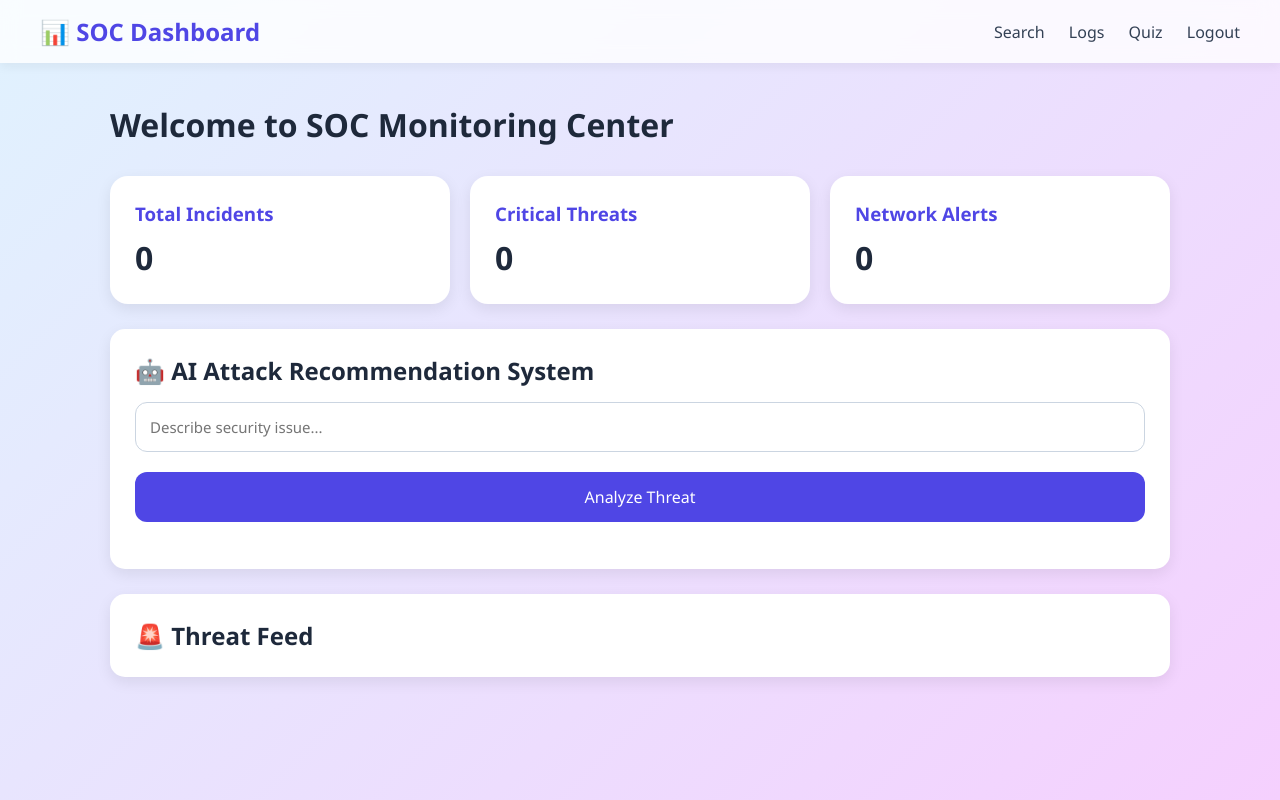
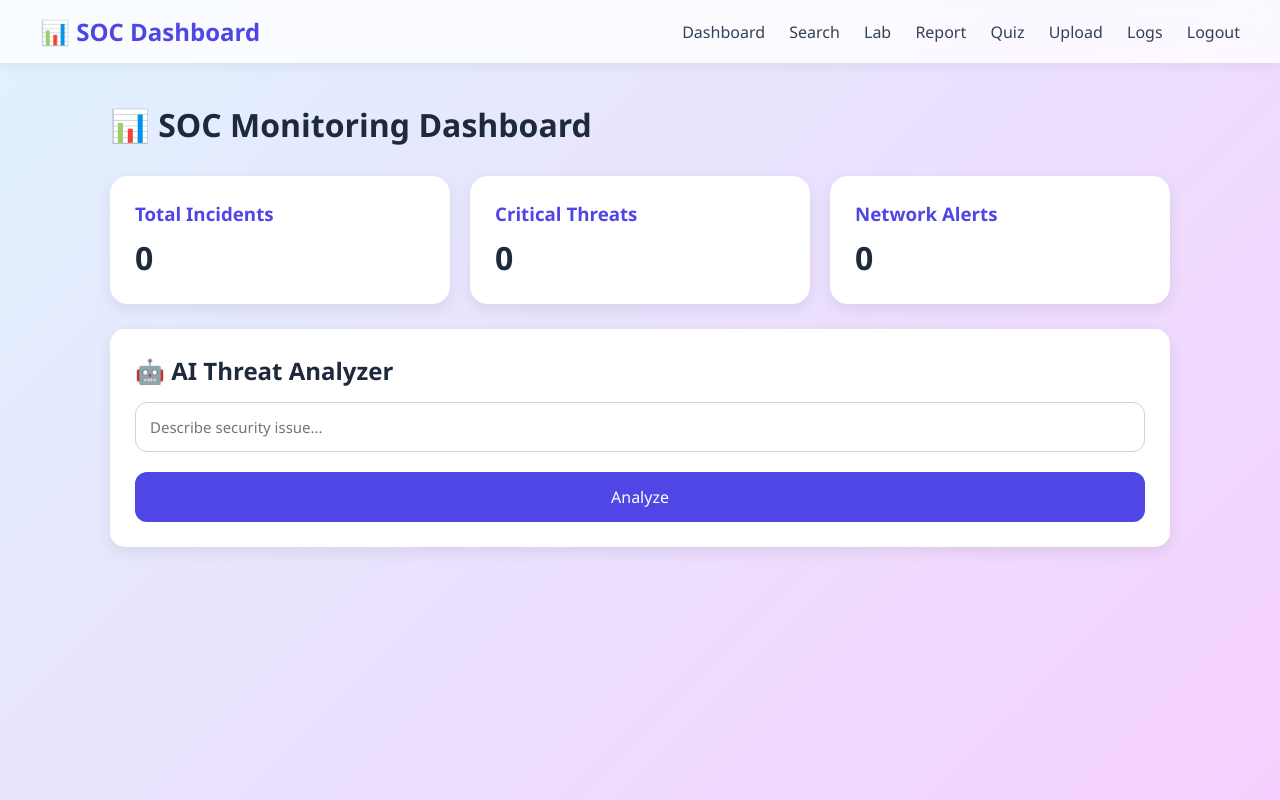
Before and after one commit to Ojas-597/cybersec-soc-lab, a website: page public/dashboard.html in a window 1280 px wide. Drawn offline with Linux system fonts and the light colour scheme; no server answers.

Commit message:
Update dashboard.html

```diff
--- a/public/dashboard.html
+++ b/public/dashboard.html
@@ -1,355 +1,142 @@
 <!DOCTYPE html>
 <html>
-
 <head>
-
   <title>SOC Dashboard</title>
-
   <link rel="stylesheet" href="style.css">
-
 </head>
-
 <body>
 
+<!-- NAVBAR -->
 <div class="navbar">
+  <div class="logo">📊 SOC Dashboard</div>
 
-  <div class="logo">
-    📊 SOC Dashboard
+  <div class="nav-links">
+    <a href="dashboard.html">Dashboard</a>
+    <a href="search.html">Search</a>
+    <a href="lab.html">Lab</a>
+    <a href="report.html">Report</a>
+    <a href="quiz.html">Quiz</a>
+    <a href="upload.html" id="uploadLink">Upload</a>
+    <a href="logs.html" id="logsLink">Logs</a>
+    <a href="/logout">Logout</a>
+  </div>
+</div>
+
+<div class="container">
+
+<h1>📊 SOC Monitoring Dashboard</h1>
+
+<!-- STATS -->
+<div class="card-grid">
+
+  <div class="card">
+    <h3>Total Incidents</h3>
+    <h1 id="incidents">0</h1>
   </div>
 
-  <div class="nav-links">
+  <div class="card">
+    <h3>Critical Threats</h3>
+    <h1 id="critical">0</h1>
+  </div>
 
-    <a href="search.html">
-      Search
-    </a>
-
-    <a href="logs.html" id="logsLink">
-      Logs
-    </a>
-
-    <a href="quiz.html">
-      Quiz
-    </a>
-
-    <a href="/logout">
-      Logout
-    </a>
-
+  <div class="card">
+    <h3>Network Alerts</h3>
+    <h1 id="alerts">0</h1>
   </div>
 
 </div>
 
+<!-- AI ANALYZER -->
+<div class="result-box">
 
-<div class="container">
+<h2>🤖 AI Threat Analyzer</h2>
 
-  <h1>
-    Welcome to SOC Monitoring Center
-  </h1>
+<input id="q" placeholder="Describe security issue...">
+<button onclick="ask()">Analyze</button>
 
-
-  <!-- =========================
-       STATS
-  ========================= -->
-
-  <div class="card-grid">
-
-    <div class="card">
-
-      <h3>Total Incidents</h3>
-
-      <h1 id="incidents">
-        0
-      </h1>
-
-    </div>
-
-
-    <div class="card">
-
-      <h3>Critical Threats</h3>
-
-      <h1 id="critical">
-        0
-      </h1>
-
-    </div>
-
-
-    <div class="card">
-
-      <h3>Network Alerts</h3>
-
-      <h1 id="alerts">
-        0
-      </h1>
-
-    </div>
-
-  </div>
-
-
-  <!-- =========================
-       AI ANALYZER
-  ========================= -->
-
-  <div class="result-box">
-
-    <h2>
-      🤖 AI Attack Recommendation System
-    </h2>
-
-    <input
-      id="q"
-      placeholder="Describe security issue..."
-    >
-
-    <button onclick="ask()">
-      Analyze Threat
-    </button>
-
-    <br><br>
-
-    <div id="res"></div>
-
-  </div>
-
-
-  <!-- =========================
-       THREAT FEED
-  ========================= -->
-
-  <div class="result-box">
-
-    <h2>
-      🚨 Threat Feed
-    </h2>
-
-    <div id="feed"></div>
-
-  </div>
+<div id="res"></div>
 
 </div>
 
-
+</div>
 
 <script>
 
-/* =========================
-   ROLE CHECK
-========================= */
+// AUTH + ROLE CONTROL
+fetch("/me")
+.then(r=>r.json())
+.then(data=>{
 
-fetch("/me")
-
-.then(res => res.json())
-
-.then(data => {
-
-  if (!data.loggedIn) {
-
-    window.location.href =
-      "/login.html";
-
+  if(!data.loggedIn){
+    window.location.href="/login.html";
     return;
-
   }
 
+  const role = data.user.role;
 
-  const role =
-    data.user.role;
+  // hide upload for non-admin
+  if(role !== "admin"){
+    const up = document.getElementById("uploadLink");
+    if(up) up.style.display="none";
+  }
 
-
-  console.log(
-    "Logged in as:",
-    role
-  );
-
-
-  /* =========================
-     USER RESTRICTIONS
-  ========================= */
-
-  if (role === "user") {
-
-    document
-      .getElementById("logsLink")
-      .style.display = "none";
-
+  // hide logs for normal users
+  if(role === "user"){
+    const logs = document.getElementById("logsLink");
+    if(logs) logs.style.display="none";
   }
 
 });
 
+// STATS
+let total=0, critical=0, alerts=0;
 
-/* =========================
-   COUNTERS
-========================= */
-
-let totalIncidents = 0;
-
-let criticalThreats = 0;
-
-let networkAlerts = 0;
-
-
-/* =========================
-   UPDATE STATS
-========================= */
-
-function updateStats() {
-
-  document.getElementById("incidents")
-    .innerText = totalIncidents;
-
-  document.getElementById("critical")
-    .innerText = criticalThreats;
-
-  document.getElementById("alerts")
-    .innerText = networkAlerts;
-
+function update(){
+  document.getElementById("incidents").innerText=total;
+  document.getElementById("critical").innerText=critical;
+  document.getElementById("alerts").innerText=alerts;
 }
 
+// AI ANALYZER
+function ask(){
 
-/* =========================
-   AI ANALYZER
-========================= */
+  let question = document.getElementById("q").value;
 
-function ask() {
+  fetch("/ask",{
+    method:"POST",
+    headers:{"Content-Type":"application/json"},
+    body:JSON.stringify({question})
+  })
+  .then(r=>r.json())
+  .then(data=>{
 
-  let question =
-    document.getElementById("q").value;
+    let html="";
 
-
-  fetch("/ask", {
-
-    method: "POST",
-
-    headers: {
-
-      "Content-Type":
-        "application/json"
-
-    },
-
-    body: JSON.stringify({
-
-      question
-
-    })
-
-  })
-
-  .then(res => res.json())
-
-  .then(data => {
-
-    let html = "";
-
-
-    data.forEach(d => {
+    data.forEach(d=>{
 
       html += `
-
         <div class="card">
-
-          <h3>
-            🚨 ${d.attack}
-          </h3>
-
-          <p>
-
-            <b>Severity:</b>
-
-            ${d.severity}
-
-          </p>
-
-          <p>
-
-            <b>Tool:</b>
-
-            ${d.tool}
-
-          </p>
-
-          <p>
-
-            <b>Solution:</b>
-
-            ${d.solution}
-
-          </p>
-
-          <p>
-
-            <b>Confidence:</b>
-
-            ${d.confidence}
-
-          </p>
-
+          <h3>🚨 ${d.attack}</h3>
+          <p><b>Severity:</b> ${d.severity}</p>
+          <p><b>Tool:</b> ${d.tool}</p>
+          <p><b>Solution:</b> ${d.solution}</p>
         </div>
-
       `;
 
-
-      totalIncidents++;
-
-      networkAlerts++;
-
-
-      if (
-        d.severity === "HIGH"
-      ) {
-
-        criticalThreats++;
-
-      }
+      total++;
+      alerts++;
+      if(d.severity==="HIGH") critical++;
 
     });
 
-
-    updateStats();
-
-
-    document.getElementById("res")
-      .innerHTML = html;
-
-
-    document.getElementById("feed")
-      .innerHTML = html +
-      document.getElementById("feed")
-      .innerHTML;
-
-  })
-
-  .catch(err => {
-
-    console.error(err);
-
-    document.getElementById("res")
-      .innerHTML = `
-
-      <div class="card">
-
-        <h3>❌ Error</h3>
-
-        <p>
-          Failed to analyze threat
-        </p>
-
-      </div>
-
-    `;
+    update();
+    document.getElementById("res").innerHTML = html;
 
   });
 
 }
 
-
-/* =========================
-   INITIAL LOAD
-========================= */
-
-updateStats();
+update();
 
 </script>
 
```
